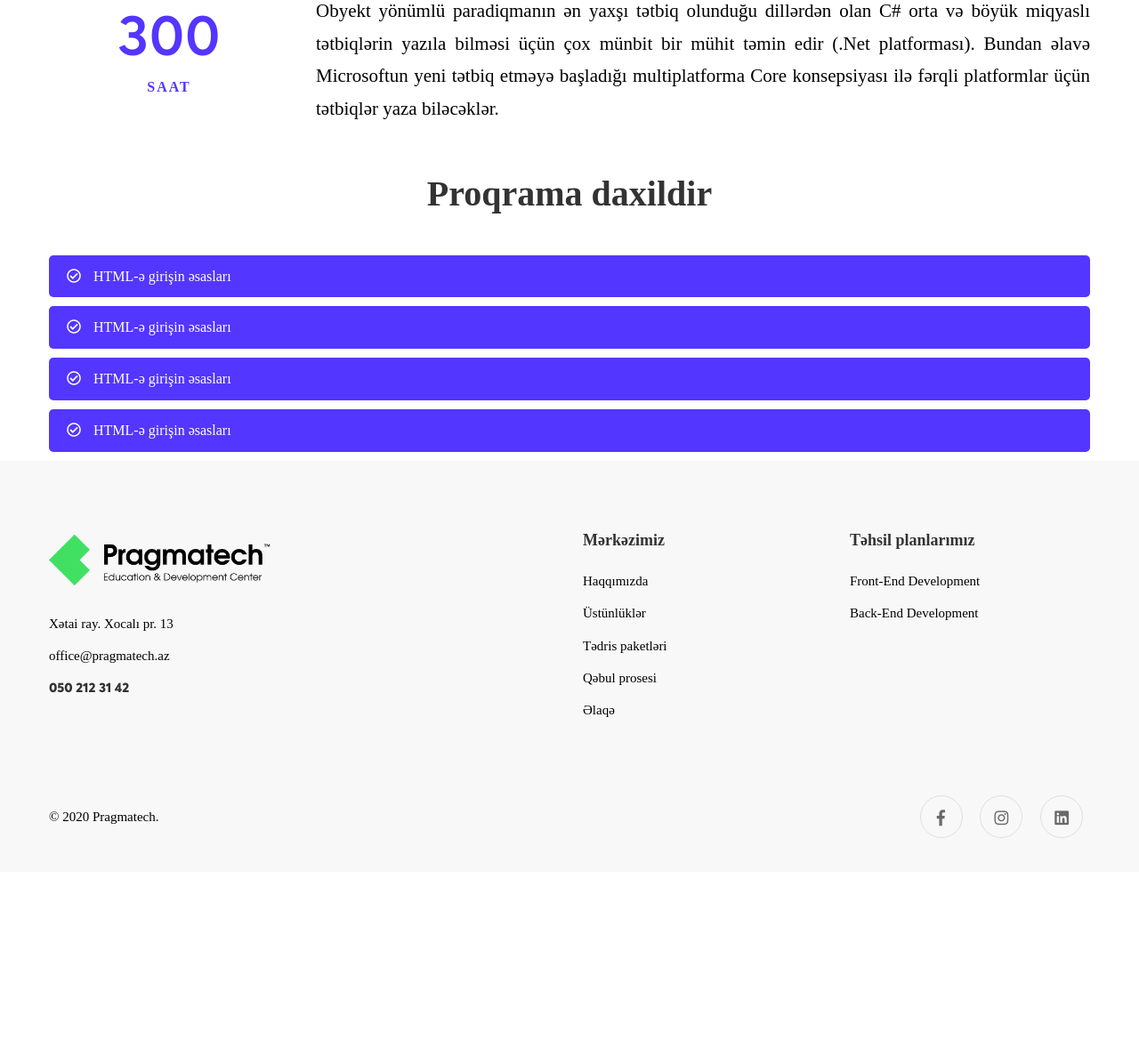
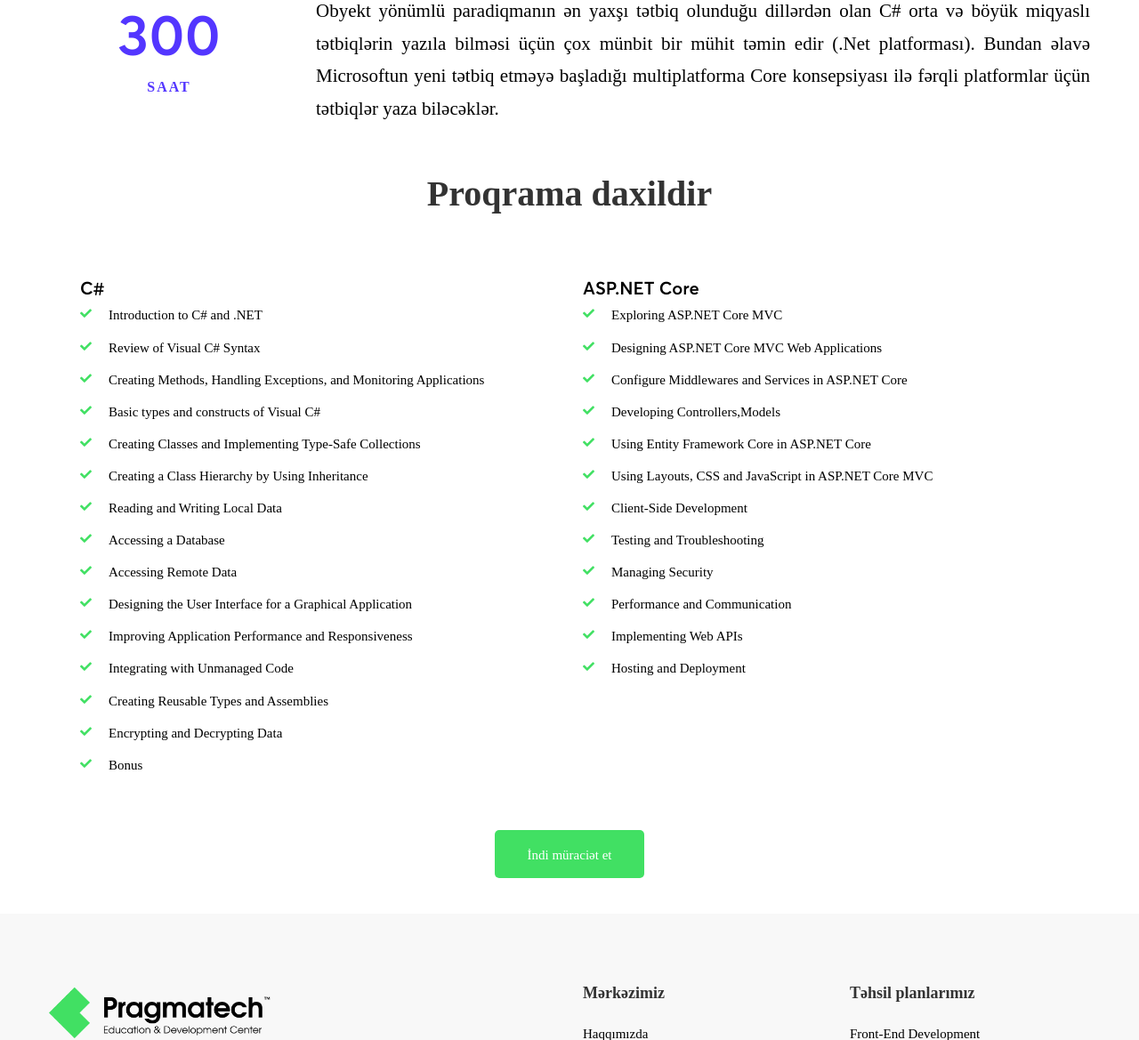
Before and after one commit to theprogbash/pragmatech, a Django app: page /csharp in a window 1280 px wide. Shown: the part 675-1844 px from the top of the page at 89% size. Before the commit the page ends 1617 px from the top, so only its background shows below. Run offline with Django 3.2, Linux system fonts and the light colour scheme; some libraries are stand-ins or nearby versions; some web fonts are replaced.

Commit message:
Added content to csharp page

```diff
--- a/templates/pragmatechapp/csharp.html
+++ b/templates/pragmatechapp/csharp.html
@@ -4,6 +4,7 @@
     {% load static %}
     <div class="about-banner-wrap banner-space bg-img" data-bg="{% static 'assets/images/hero/home-appointment-hero-bg-image.jpg' %}">
         <div class="container">
+            {% load static %}
             <div class="row">
                 <div class="col-lg-8 ml-auto mr-auto">
                     <div class="about-banner-content text-center">
@@ -15,8 +16,8 @@
     </div>
 
     <div class="feature-large-images-wrapper section-space--ptb_100">
-        {% load static %}
         <div class="container">
+            {% load static %}
             <div class="cybersecurity-about-box">
                 <div class="row">
                     <div class="col-lg-3 col-md-3 col-sm-12 col-xs-12">
@@ -49,8 +50,8 @@
     </div>
 
     <section id="package-syl">
-        {% load static %}
         <div class="container">
+            {% load static %}
             <div class="row">
                 <div class="col-lg-12">
                     <div class="section-title-wrap text-center section-space--mb_40">
@@ -60,17 +61,56 @@
             </div>
             <div class="row">
                 <div class="col-md-12">
-                    <div class="ht-message-box style-success">
-                        <span class="icon"><i class="far fa-check-circle"></i></span> HTML-ə girişin əsasları
+                    <div class="card-body">
+                        <div class="col-md-6 col-lg-6 col-sm-6 col-xs-12">
+                            <div class="second-header">C#</div>
+                            <div class="card-body-list">
+                                <ul class="check-list">
+                                    <li class="list-item">Introduction to C# and .NET</li>
+                                    <li class="list-item">Review of Visual C# Syntax</li>
+                                    <li class="list-item">Creating Methods, Handling Exceptions, and Monitoring
+                                        Applications</li>
+                                    <li class="list-item">Basic types and constructs of Visual C#</li>
+                                    <li class="list-item">Creating Classes and Implementing Type-Safe Collections</li>
+                                    <li class="list-item">Creating a Class Hierarchy by Using Inheritance</li>
+                                    <li class="list-item">Reading and Writing Local Data</li>
+                                    <li class="list-item">Accessing a Database</li>
+                                    <li class="list-item">Accessing Remote Data</li>
+                                    <li class="list-item">Designing the User Interface for a Graphical Application</li>
+                                    <li class="list-item">Improving Application Performance and Responsiveness</li>
+                                    <li class="list-item">Integrating with Unmanaged Code</li>
+                                    <li class="list-item">Creating Reusable Types and Assemblies</li>
+                                    <li class="list-item">Encrypting and Decrypting Data</li>
+                                    <li class="list-item">Bonus</li>
+                                </ul>
+                            </div>
+                        </div>
+                        <div class="col-md-6 col-lg-6 col-sm-6 col-xs-12">
+                            <div class="second-header">ASP.NET Core</div>
+                            <div class="card-body-list">
+                                <ul class="check-list">
+                                    <li class="list-item">Exploring ASP.NET Core MVC</li>
+                                    <li class="list-item">Designing ASP.NET Core MVC Web Applications</li>
+                                    <li class="list-item">Configure Middlewares and Services in ASP.NET Core</li>
+                                    <li class="list-item">Developing Controllers,Models</li>
+                                    <li class="list-item">Using Entity Framework Core in ASP.NET Core</li>
+                                    <li class="list-item">Using Layouts, CSS and JavaScript in ASP.NET Core MVC</li>
+                                    <li class="list-item">Client-Side Development</li>
+                                    <li class="list-item">Testing and Troubleshooting</li>
+                                    <li class="list-item">Managing Security</li>
+                                    <li class="list-item">Performance and Communication</li>
+                                    <li class="list-item">Implementing Web APIs</li>
+                                    <li class="list-item">Hosting and Deployment</li>
+                                </ul>
+                            </div>
+                        </div>
                     </div>
-                    <div class="ht-message-box style-success">
-                        <span class="icon"><i class="far fa-check-circle"></i></span> HTML-ə girişin əsasları
-                    </div>
-                    <div class="ht-message-box style-success">
-                        <span class="icon"><i class="far fa-check-circle"></i></span> HTML-ə girişin əsasları
-                    </div>
-                    <div class="ht-message-box style-success">
-                        <span class="icon"><i class="far fa-check-circle"></i></span> HTML-ə girişin əsasları
+                </div>
+            </div>
+            <div class="row">
+                <div class="col-lg-12">
+                    <div class="feature-list-button-box mt-30 mb-30 text-center">
+                        <a href="#" class="ht-btn ht-btn-md">İndi müraciət et</a>
                     </div>
                 </div>
             </div>
```
